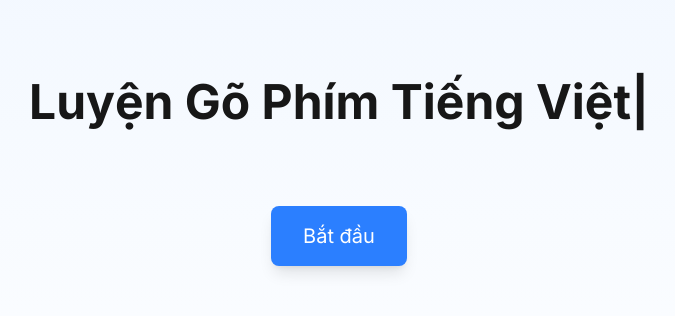
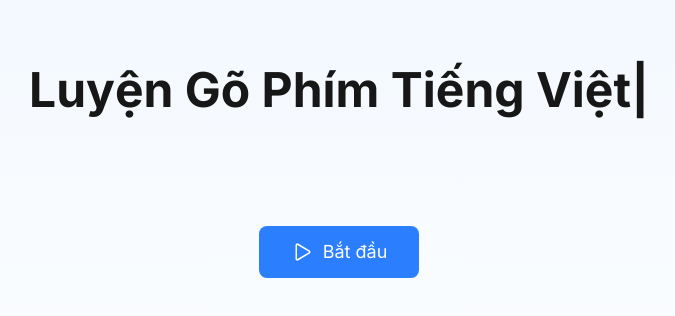
Before and after one commit to anhnbt/viettyping, a Next.js app: page / in a window 1280 px wide. Shown: the part 228-544 px from the top of the page, without its empty margins (301-976 px from the left). Built offline with nearby package versions, Linux system fonts and the light colour scheme.

Commit message:
Thêm cursor-pointer cho các buttons

```diff
--- a/src/app/page.tsx
+++ b/src/app/page.tsx
@@ -64,7 +64,7 @@ export default function Home() {
           <div className="flex items-center gap-4">
             <button
               onClick={() => setSelectedLesson(null)}
-              className="flex items-center gap-2 px-4 py-2 text-blue-600 hover:text-blue-800 transition-colors"
+              className="flex items-center gap-2 px-4 py-2 text-blue-600 hover:text-blue-800 transition-colors cursor-pointer"
             >
               <IoArrowBack className="text-xl" />
               <span>Quay lại</span>
@@ -74,7 +74,7 @@ export default function Home() {
           {getNextLesson() && (
             <button
               onClick={handleNextLesson}
-              className="flex items-center gap-2 px-4 py-2 bg-blue-500 text-white rounded-lg hover:bg-blue-600 transition-colors"
+              className="flex items-center gap-2 px-4 py-2 bg-blue-500 text-white rounded-lg hover:bg-blue-600 transition-colors cursor-pointer"
             >
               <span>Tiếp theo</span>
               <IoArrowForward className="text-xl" />
@@ -108,7 +108,7 @@ export default function Home() {
             {getNextLesson() && (
               <button
                 onClick={handleNextLesson}
-                className="mt-6 px-6 py-2 bg-blue-500 text-white rounded hover:bg-blue-600 transition-colors"
+                className="mt-6 px-6 py-2 bg-blue-500 text-white rounded hover:bg-blue-600 transition-colors cursor-pointer"
               >
                 Bài tiếp theo
               </button>
--- a/src/components/LevelSelector.tsx
+++ b/src/components/LevelSelector.tsx
@@ -63,7 +63,7 @@ export default function LevelSelector({ lessons, onSelectLesson }: Props) {
                       setSelectedLevel(level);
                       onSelectLesson(lesson);
                     }}
-                    className="relative group"
+                    className="relative group cursor-pointer"
                   >
                     <div className="w-full aspect-square rounded-lg bg-gray-100
                                   flex items-center justify-center text-2xl font-bold
--- a/src/components/SplashScreen.tsx
+++ b/src/components/SplashScreen.tsx
@@ -1,4 +1,5 @@
 import React, { useState, useEffect } from 'react';
+import { IoPlayOutline } from 'react-icons/io5';
 
 interface Props {
   onStart: () => void;
@@ -30,11 +31,11 @@ export default function SplashScreen({ onStart }: Props) {
       </h1>
       <button
         onClick={onStart}
-        className="px-8 py-4 bg-blue-500 text-white text-xl rounded-lg
-                 shadow-lg hover:bg-blue-600 transform hover:scale-105
-                 transition-all duration-200 ease-in-out"
+        className="mt-8 px-8 py-3 bg-blue-500 text-white rounded-lg text-lg
+          hover:bg-blue-600 transition-colors cursor-pointer flex items-center gap-2"
       >
-        Bắt đầu
+        <IoPlayOutline className="text-2xl" />
+        <span>Bắt đầu</span>
       </button>
     </div>
   );
--- a/src/components/TypingPractice.tsx
+++ b/src/components/TypingPractice.tsx
@@ -165,7 +165,7 @@ export default function TypingPractice({ lesson, onComplete }: Props) {
             value={selectedTime}
             onChange={(e) => handleTimeChange(Number(e.target.value))}
             disabled={!!startTime}
-            className="ml-2 p-1 text-base bg-white border rounded focus:outline-none focus:ring-2 focus:ring-blue-400 disabled:opacity-50"
+            className="ml-2 p-1 text-base bg-white border rounded focus:outline-none focus:ring-2 focus:ring-blue-400 disabled:opacity-50 cursor-pointer"
           >
             {TIME_OPTIONS.map(time => (
               <option key={time} value={time}>
@@ -176,7 +176,7 @@ export default function TypingPractice({ lesson, onComplete }: Props) {
         </div>
         <button
           onClick={handleRestart}
-          className="flex items-center gap-2 px-4 py-2 bg-blue-500 text-white rounded hover:bg-blue-600 transition-colors"
+          className="flex items-center gap-2 px-4 py-2 bg-blue-500 text-white rounded hover:bg-blue-600 transition-colors cursor-pointer"
         >
           <IoRefreshOutline className="text-xl" />
           <span>Làm lại</span>
--- a/src/components/VirtualKeyboard.tsx
+++ b/src/components/VirtualKeyboard.tsx
@@ -46,11 +46,11 @@ export default function VirtualKeyboard({ pressedKey, highlightKey }: Props) {
                 <div
                   key={keyIndex}
                   className={`${width} h-10 m-0.5 rounded flex items-center justify-center
-                    ${isPressed ? 'bg-blue-500 text-white' : 'bg-white'}
+                    ${isPressed ? 'bg-blue-500 text-white scale-95' : 'bg-white hover:bg-gray-50'}
                     ${shouldHighlight ? 'ring-2 ring-blue-400' : ''}
                     ${key === ' ' ? 'mx-2' : ''}
                     shadow transition-all duration-100 select-none text-sm
-                    hover:bg-gray-50`}
+                    cursor-pointer active:scale-95 hover:shadow-md`}
                 >
                   {displayKey}
                 </div>
```
